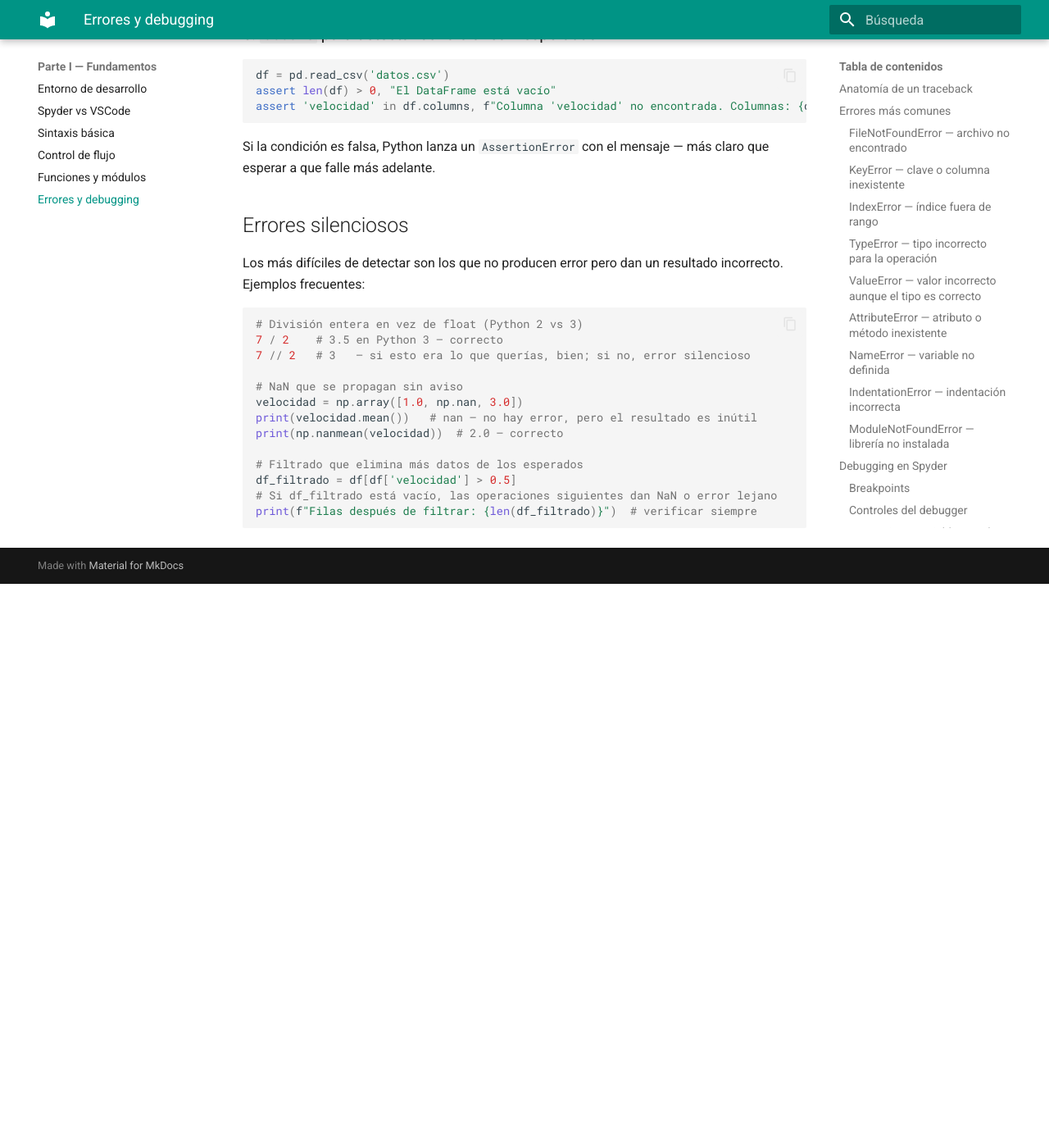
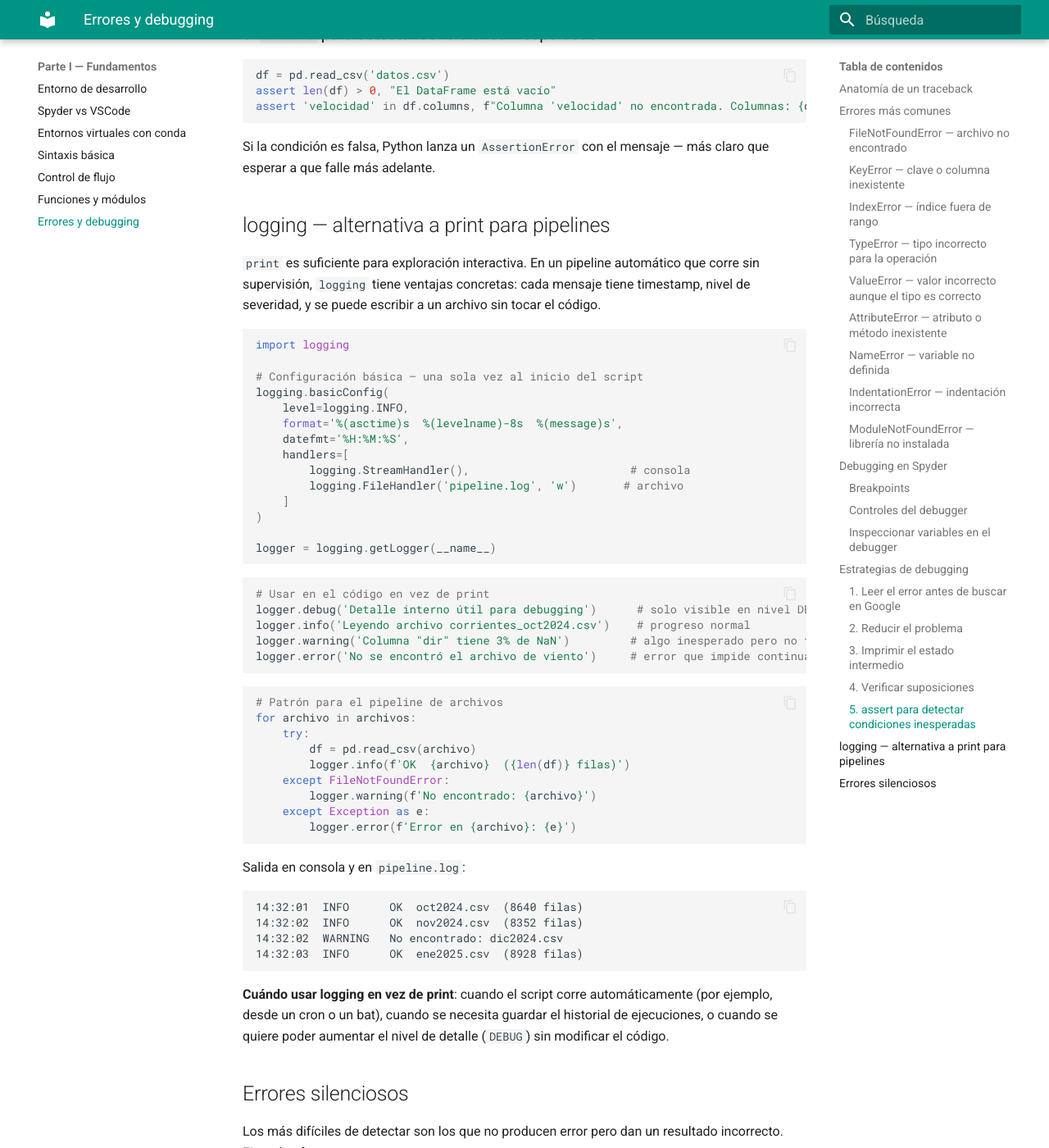
Before and after one commit to TomValderrama/manual-python-oceanografia, an MkDocs documentation site: the page built from docs/parte1/04b_debugging.md, in a window 1280 px wide and 1400 px high, scrolled down 5439 px. Shown: the whole window at 82% size. Built offline with MkDocs 1.6.1 and Material for MkDocs 9.7.7, drawn with Linux system fonts in a browser that asks for light colours; before the commit the page ends 6151 px from its top, so only the background shows below that.

Commit message:
Entornos conda, YAML, tqdm, logging y corrección STORM2
Nuevo cap 01c: entornos virtuales conda (crear, activar, exportar,
conectar a Spyder/VSCode, entorno recomendado para el manual).
Cap 07: sección YAML con config.yaml para pipelines oceanográficos;
corrección referencia STORM2 genérica. Cap 03: tqdm para barras de
progreso en loops de archivos. Cap 04b: módulo logging como
alternativa a print en pipelines automáticos.

````diff
--- a/docs/parte1/04b_debugging.md
+++ b/docs/parte1/04b_debugging.md
@@ -248,6 +248,57 @@ assert 'velocidad' in df.columns, f"Columna 'velocidad' no encontrada. Columnas:
 
 Si la condición es falsa, Python lanza un `AssertionError` con el mensaje — más claro que esperar a que falle más adelante.
 
+## logging — alternativa a print para pipelines
+
+`print` es suficiente para exploración interactiva. En un pipeline automático que corre sin supervisión, `logging` tiene ventajas concretas: cada mensaje tiene timestamp, nivel de severidad, y se puede escribir a un archivo sin tocar el código.
+
+```python
+import logging
+
+# Configuración básica — una sola vez al inicio del script
+logging.basicConfig(
+    level=logging.INFO,
+    format='%(asctime)s  %(levelname)-8s  %(message)s',
+    datefmt='%H:%M:%S',
+    handlers=[
+        logging.StreamHandler(),                        # consola
+        logging.FileHandler('pipeline.log', 'w')       # archivo
+    ]
+)
+
+logger = logging.getLogger(__name__)
+```
+
+```python
+# Usar en el código en vez de print
+logger.debug('Detalle interno útil para debugging')      # solo visible en nivel DEBUG
+logger.info('Leyendo archivo corrientes_oct2024.csv')    # progreso normal
+logger.warning('Columna "dir" tiene 3% de NaN')         # algo inesperado pero no fatal
+logger.error('No se encontró el archivo de viento')     # error que impide continuar
+```
+
+```python
+# Patrón para el pipeline de archivos
+for archivo in archivos:
+    try:
+        df = pd.read_csv(archivo)
+        logger.info(f'OK  {archivo}  ({len(df)} filas)')
+    except FileNotFoundError:
+        logger.warning(f'No encontrado: {archivo}')
+    except Exception as e:
+        logger.error(f'Error en {archivo}: {e}')
+```
+
+Salida en consola y en `pipeline.log`:
+```
+14:32:01  INFO      OK  oct2024.csv  (8640 filas)
+14:32:02  INFO      OK  nov2024.csv  (8352 filas)
+14:32:02  WARNING   No encontrado: dic2024.csv
+14:32:03  INFO      OK  ene2025.csv  (8928 filas)
+```
+
+**Cuándo usar logging en vez de print**: cuando el script corre automáticamente (por ejemplo, desde un cron o un bat), cuando se necesita guardar el historial de ejecuciones, o cuando se quiere poder aumentar el nivel de detalle (`DEBUG`) sin modificar el código.
+
 ## Errores silenciosos
 
 Los más difíciles de detectar son los que no producen error pero dan un resultado incorrecto. Ejemplos frecuentes:
--- a/docs/parte2/07_lectura_archivos.md
+++ b/docs/parte2/07_lectura_archivos.md
@@ -100,6 +100,73 @@ def matlab_datenum_a_datetime(datenum):
 
 timestamps = matlab_datenum_a_datetime(tiempo)
 ```
+
+## Archivos YAML
+
+YAML es un formato de configuración más legible que JSON: no usa comillas en los strings simples, admite comentarios con `#`, y su indentación lo hace más natural para estructuras anidadas. Es el estándar para archivos de configuración de proyectos y pipelines.
+
+```bash
+conda install pyyaml    # o: pip install pyyaml
+```
+
+```python
+import yaml
+
+# Leer
+with open('config.yaml', 'r', encoding='utf-8') as f:
+    config = yaml.safe_load(f)    # safe_load evita ejecución de código arbitrario
+
+empresa = config['empresa']
+ruta    = config['rutas']['datos']
+
+# Guardar
+with open('config.yaml', 'w', encoding='utf-8') as f:
+    yaml.dump(config, f, allow_unicode=True, default_flow_style=False)
+```
+
+### config.yaml para un proyecto oceanográfico
+
+```yaml
+# Configuración del proyecto — editar aquí, no en el código
+proyecto:
+  empresa:  "Compas Marine"
+  centro:   "Los Vilos"
+  campana:  "oct2025"
+
+rutas:
+  datos:    "/mnt/c/Users/Usuario/proyectos/los_vilos/datos"
+  figuras:  "/mnt/c/Users/Usuario/proyectos/los_vilos/figuras"
+  informe:  "/mnt/c/Users/Usuario/proyectos/los_vilos/informe"
+
+instrumentos:
+  adcp:
+    archivo:       "corrientes_adcp.csv"
+    profundidades: [3, 5, 7, 9, 11, 13, 15, 17, 19, 21, 23]
+  viento:
+    archivo:       "viento_boya.csv"
+
+parametros:
+  velocidad_max_corte: 1.5    # m/s — valores sobre este umbral son outliers
+  suavizado_horas:     1      # ventana de rolling en horas
+```
+
+```python
+# Usar en el pipeline
+import yaml
+from pathlib import Path
+
+with open('config.yaml', 'r', encoding='utf-8') as f:
+    cfg = yaml.safe_load(f)
+
+ruta_datos  = Path(cfg['rutas']['datos'])
+prof_adcp   = cfg['instrumentos']['adcp']['profundidades']
+vel_max     = cfg['parametros']['velocidad_max_corte']
+
+df = pd.read_csv(ruta_datos / cfg['instrumentos']['adcp']['archivo'])
+df = df[df['velocidad'] < vel_max]
+```
+
+La ventaja sobre rutas hardcodeadas: el mismo script corre para cualquier proyecto cambiando solo el `config.yaml`. No hay que tocar el código.
 
 ## Archivos JSON
 
--- a/mkdocs.yml
+++ b/mkdocs.yml
@@ -27,6 +27,7 @@ nav:
   - Parte I — Fundamentos:
     - parte1/01_entorno_spyder.md
     - parte1/01b_spyder_vs_vscode.md
+    - parte1/01c_entornos_conda.md
     - parte1/02_sintaxis.md
     - parte1/03_control_flujo.md
     - parte1/04_funciones_modulos.md
````
Also changed, not shown: other parts of docs/parte2/07_lectura_archivos.md (+1 -1 lines), docs/parte1/01c_entornos_conda.md (added, +172 -0 lines), docs/parte1/03_control_flujo.md (+33 -0 lines).
